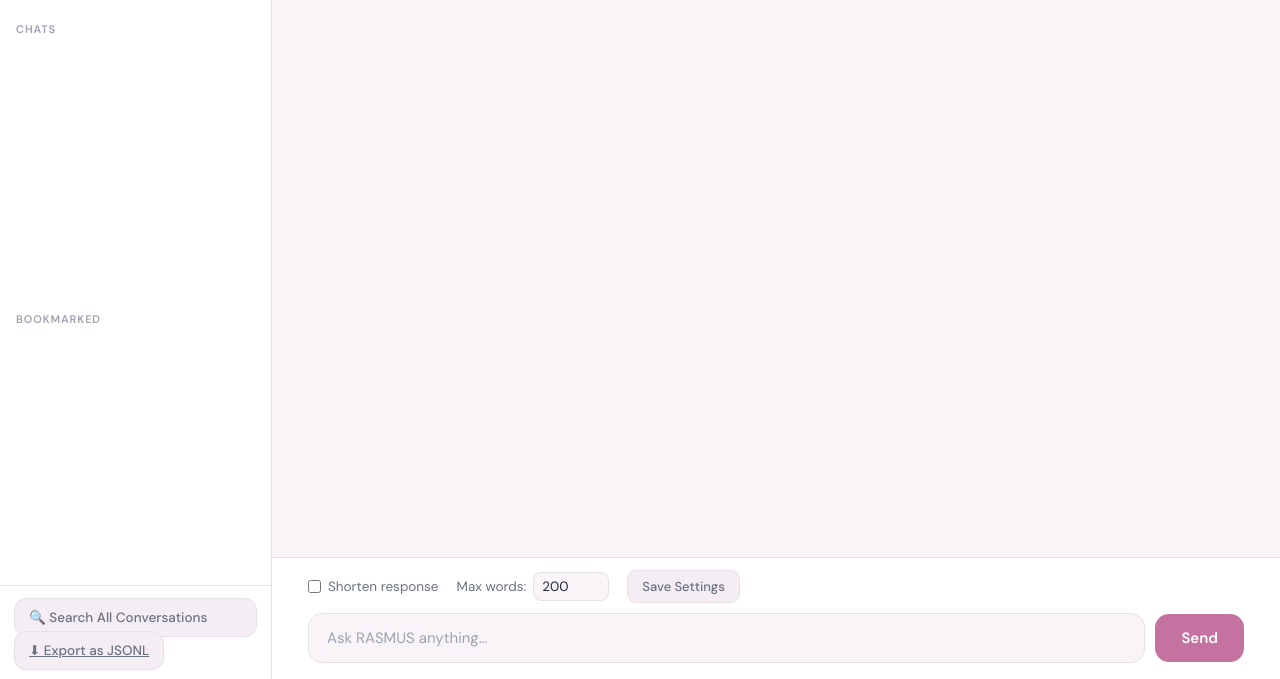
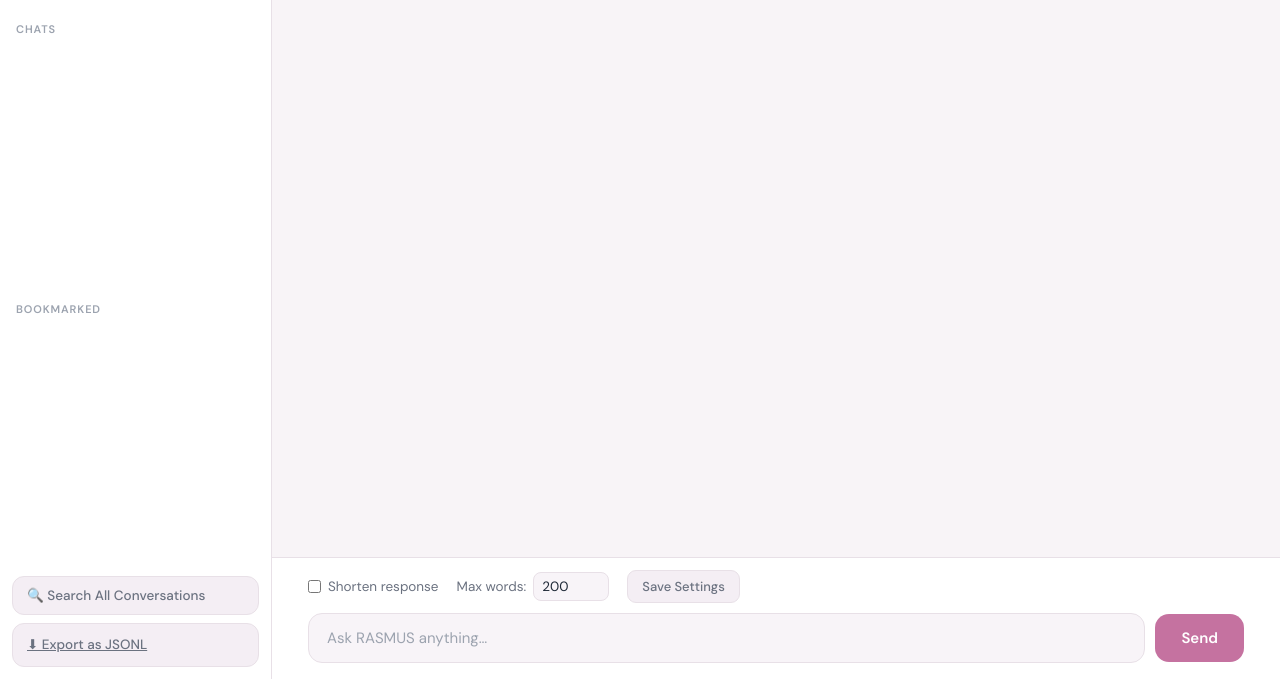
Before and after one commit to ezafrir/RASMUS, a website: page RASMUS-main/public/index.html in a window 1280 px wide. Shown: the part 121-800 px from the top of the page. Drawn offline with Linux system fonts and the light colour scheme; no server answers.

Commit message:
evil bug

```diff
--- a/RASMUS-main/public/style.css
+++ b/RASMUS-main/public/style.css
@@ -424,9 +424,10 @@ body {
 
 /* Sidebar footer — Search button */
 .sidebar-footer {
-  flex-shrink: 0;
-  padding: 12px 14px 16px;
-  border-top: 1px solid var(--border);
+  display: flex;
+  flex-direction: column;
+  gap: 8px;
+  padding: 12px;
 }
 .search-all-btn {
   width: 100%;
--- a/RASMUS-main/server.js
+++ b/RASMUS-main/server.js
@@ -84,7 +84,7 @@ async function addMessageToConversation(id, prompt, shorten) {
   const conversation = conversations.find(c => c.id === id);
   if (!conversation) return null;
 
-  let response = await generateLLMResponse(prompt, conversation.nessages);
+  let response = await generateLLMResponse(prompt, conversation.messages);
   if (shorten) {
     response = shortenResponse(response, settings.responseLength);
   }
```
